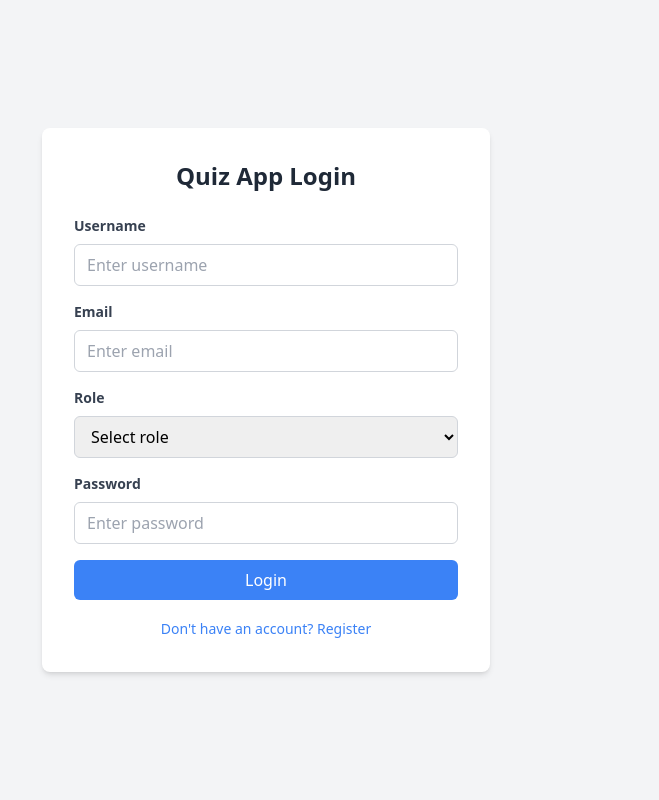
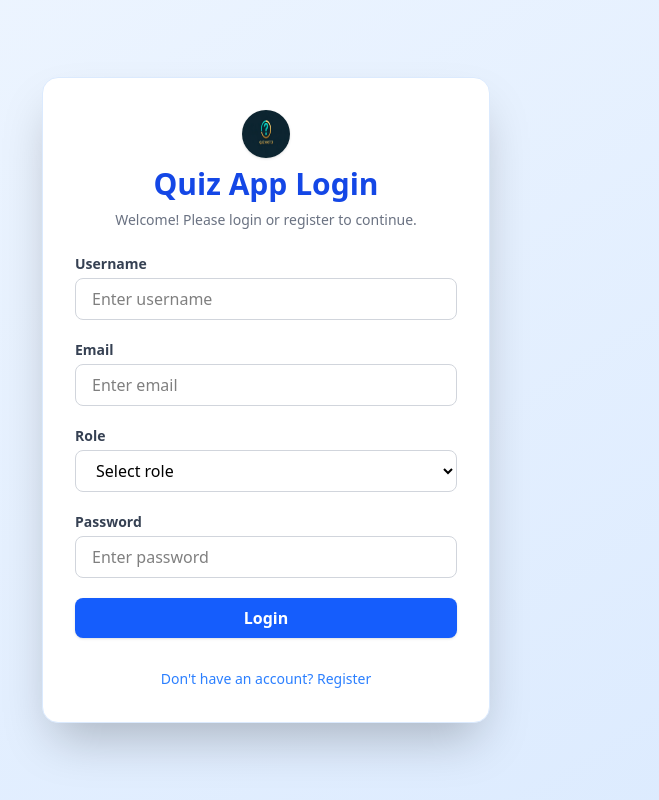
Before and after one commit to Mayankkkkk2207/quiz-app, a website: page index.html in a window 1280 px wide. Shown: the whole page, without its empty margins (374-1033 px from the left). Drawn offline with nearby package versions, Linux system fonts and the light colour scheme.

Commit message:
Updated some UI elements

```diff
--- a/index.html
+++ b/index.html
@@ -4,47 +4,37 @@
     <meta charset="UTF-8">
     <meta name="viewport" content="width=device-width, initial-scale=1.0">
     <title>Quiz App Login</title>
-    <script src="https://cdn.tailwindcss.com"></script>
+    <link href="src/output.css" rel="stylesheet">
 </head>
-<body class="bg-gray-100 min-h-screen flex items-center justify-center p-2">
-    <div class="bg-white p-4 sm:p-8 rounded-lg shadow-md w-full max-w-md">
-        <h1 id="form-title" class="text-2xl font-bold text-center mb-6 text-gray-800">Quiz App Login</h1>
-        <form id="loginForm" class="space-y-4">
+<body class="bg-gradient-to-br from-blue-50 to-blue-100 min-h-screen flex items-center justify-center p-2">
+    <div class="bg-white p-8 rounded-2xl shadow-2xl w-full max-w-md border border-blue-100">
+        <div class="flex flex-col items-center mb-6">
+            <img src="logo.jpg" alt="Quiz Logo" class="h-12 w-12 mb-2 rounded-full shadow">
+            <h1 id="form-title" class="text-3xl font-extrabold text-blue-700 mb-2">Quiz App Login</h1>
+            <p class="text-gray-500 text-sm">Welcome! Please login or register to continue.</p>
+        </div>
+        <form id="loginForm" class="space-y-5">
             <div>
-                <label class="block text-gray-700 text-sm font-bold mb-2" for="username">
-                    Username
-                </label>
-                <input class="w-full px-3 py-2 border border-gray-300 rounded-md focus:outline-none focus:border-blue-500"
-                    id="username" type="text" placeholder="Enter username" required>
+                <label class="block text-gray-700 text-sm font-semibold mb-1" for="username">Username</label>
+                <input class="w-full px-4 py-2 border border-gray-300 rounded-lg focus:outline-none focus:border-blue-500 transition" id="username" type="text" placeholder="Enter username" required>
             </div>
             <div>
-                <label class="block text-gray-700 text-sm font-bold mb-2" for="email">
-                    Email
-                </label>
-                <input class="w-full px-3 py-2 border border-gray-300 rounded-md focus:outline-none focus:border-blue-500"
-                    id="email" type="email" placeholder="Enter email" required>
+                <label class="block text-gray-700 text-sm font-semibold mb-1" for="email">Email</label>
+                <input class="w-full px-4 py-2 border border-gray-300 rounded-lg focus:outline-none focus:border-blue-500 transition" id="email" type="email" placeholder="Enter email" required>
             </div>
             <div>
-                <label class="block text-gray-700 text-sm font-bold mb-2" for="role">
-                    Role
-                </label>
-                <select id="role" class="w-full px-3 py-2 border border-gray-300 rounded-md focus:outline-none focus:border-blue-500" required>
+                <label class="block text-gray-700 text-sm font-semibold mb-1" for="role">Role</label>
+                <select id="role" class="w-full px-4 py-2 border border-gray-300 rounded-lg focus:outline-none focus:border-blue-500 transition" required>
                     <option value="">Select role</option>
                     <option value="teacher">Teacher</option>
                     <option value="student">Student</option>
                 </select>
             </div>
             <div>
-                <label class="block text-gray-700 text-sm font-bold mb-2" for="password">
-                    Password
-                </label>
-                <input class="w-full px-3 py-2 border border-gray-300 rounded-md focus:outline-none focus:border-blue-500"
-                    id="password" type="password" placeholder="Enter password" required>
+                <label class="block text-gray-700 text-sm font-semibold mb-1" for="password">Password</label>
+                <input class="w-full px-4 py-2 border border-gray-300 rounded-lg focus:outline-none focus:border-blue-500 transition" id="password" type="password" placeholder="Enter password" required>
             </div>
-            <button id="form-submit-btn" type="submit"
-                class="w-full bg-blue-500 text-white py-2 px-4 rounded-md hover:bg-blue-600 transition duration-300">
-                Login
-            </button>
+            <button id="form-submit-btn" type="submit" class="w-full bg-blue-600 text-white py-2 px-4 rounded-lg font-bold hover:bg-blue-700 transition duration-200 shadow">Login</button>
             <div class="text-center mt-2">
                 <span id="toggle-form-mode" class="text-blue-500 hover:underline cursor-pointer text-sm">Don't have an account? Register</span>
             </div>
--- a/package.json
+++ b/package.json
@@ -1,5 +1,11 @@
 {
   "dependencies": {
+    "@tailwindcss/cli": "^4.1.11",
     "multer": "^2.0.1"
+  },
+  "devDependencies": {
+    "autoprefixer": "^10.4.21",
+    "postcss": "^8.5.6",
+    "tailwindcss": "^4.1.11"
   }
 }
--- /dev/null
+++ b/src/input.css
@@ -0,0 +1 @@
+@import "tailwindcss";
```
Also changed, not shown: assignments.html (+6 -8 lines), home.html (+11 -11 lines), profile.html (+13 -13 lines), quizzes.html (+6 -7 lines), src/output.css (added), 2 other files.
